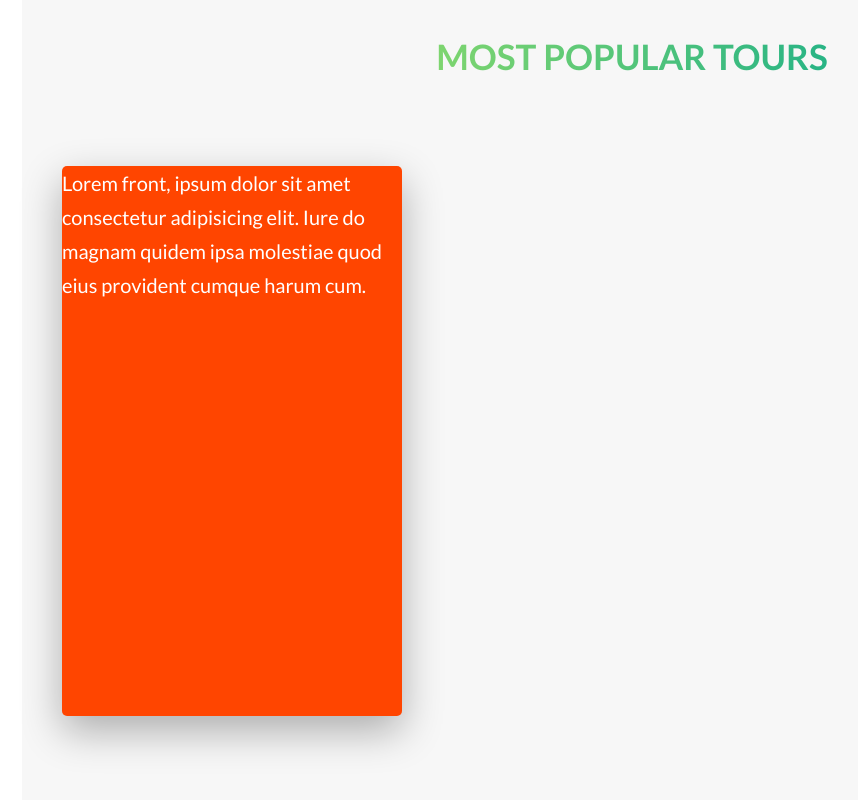
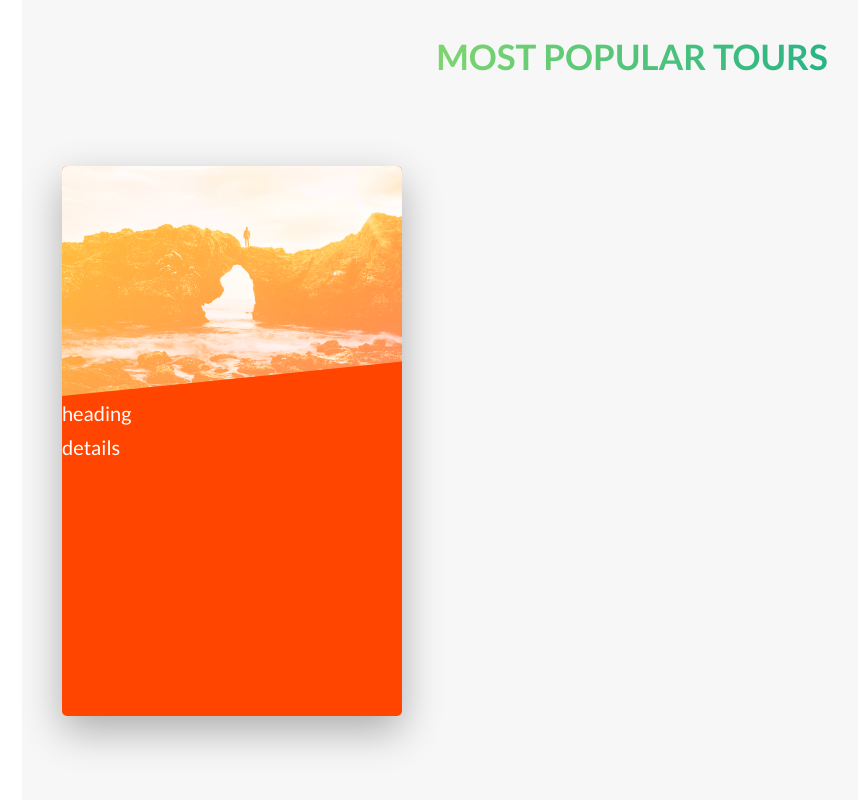
Before and after one commit to MoathDawahreh/advanced-css-nature, a website: page index.html in a window 1280 px wide. Shown: the part 2454-3254 px from the top of the page, without its empty margins (8-866 px from the left). Drawn offline with Linux system fonts and the light colour scheme.

Commit message:
card-image

```diff
--- a/index.html
+++ b/index.html
@@ -147,9 +147,9 @@
 					<div class="col-1-of-3">
 						<div class="card">
 							<div class="card__side card__side--front">
-								Lorem front, ipsum dolor sit amet consectetur adipisicing elit. Iure
-								do magnam quidem ipsa molestiae quod
-								eius provident cumque harum cum.
+								<div class="card__picture card__picture--1">&nbsp;</div>
+							 <div class="card__heading"> heading</div>
+							 <div class="card__details">details</div>
 							</div>
 							<div class="card__side card__side--back card__side--back-1 ">
 								 itia repellendus magnam quidem ipsa molestiae quod
--- a/saas/components/_card.scss
+++ b/saas/components/_card.scss
@@ -3,7 +3,7 @@
 	-moz-perspective: 150rem; // Firefox
 	-webkit-perspective: 150rem; // Safari and Chrome
 	position: relative;
-    height: 55rem;
+	height: 55rem;
 
 	//
 	&__side {
@@ -11,30 +11,59 @@
 		transition: all 0.8s ease;
 		color: #fff;
 		font-size: 2rem;
+		overflow: hidden;
 		position: absolute;
 
-        backface-visibility: hidden; // hide the back side of the card
+		backface-visibility: hidden; // hide the back side of the card
 
 		top: 0;
 		left: 0;
-        width: 100%;
-        border-radius: .5rem;
-        box-shadow: 0 1.5rem 4rem rgba($color-black,0.3);
+		width: 100%;
+		border-radius: 0.5rem;
+		box-shadow: 0 1.5rem 4rem rgba($color-black, 0.3);
 
 		&--front {
 			background-color: orangered;
 		}
 		&--back {
 			transform: rotateY(180deg);
-            &-1{
-                background-image: linear-gradient(to right bottom,$color-secondary-light,$color-secondary-dark);
-            }
+			&-1 {
+				background-image: linear-gradient(
+					to right bottom,
+					$color-secondary-light,
+					$color-secondary-dark
+				);
+			}
 		}
 	}
 	&:hover &__side--front {
-		transform: rotateY(180deg);
+		transform: rotateY(-180deg);
 	}
 	&:hover &__side--back {
 		transform: rotateY(0deg);
 	}
+
+	// Front side tyling
+	&__picture {
+		background-size: cover;
+		height: 23rem;
+		background-blend-mode: screen;
+		-webkit-clip-path: polygon(0 0, 100% 0, 85% 100%, 0 calc(100% - 1px)); // Safari 6.1+ and FF3.5+
+		clip-path: polygon(0 0, 100% 0, 100% 85%, 0 100%);
+
+		&--1 {
+			background-image: linear-gradient(
+					to right bottom,
+					$color-secondary-light,
+					$color-secondary-dark
+				),
+				url(../img/nat-5.jpg);
+		}
+		&--2 {
+			background-image: url(../img/nat-6.jpg);
+		}
+		&--3 {
+			background-image: url(../img/nat-7.jpg);
+		}
+	}
 }
```
Also changed, not shown: css/style.css, 1 other file.
